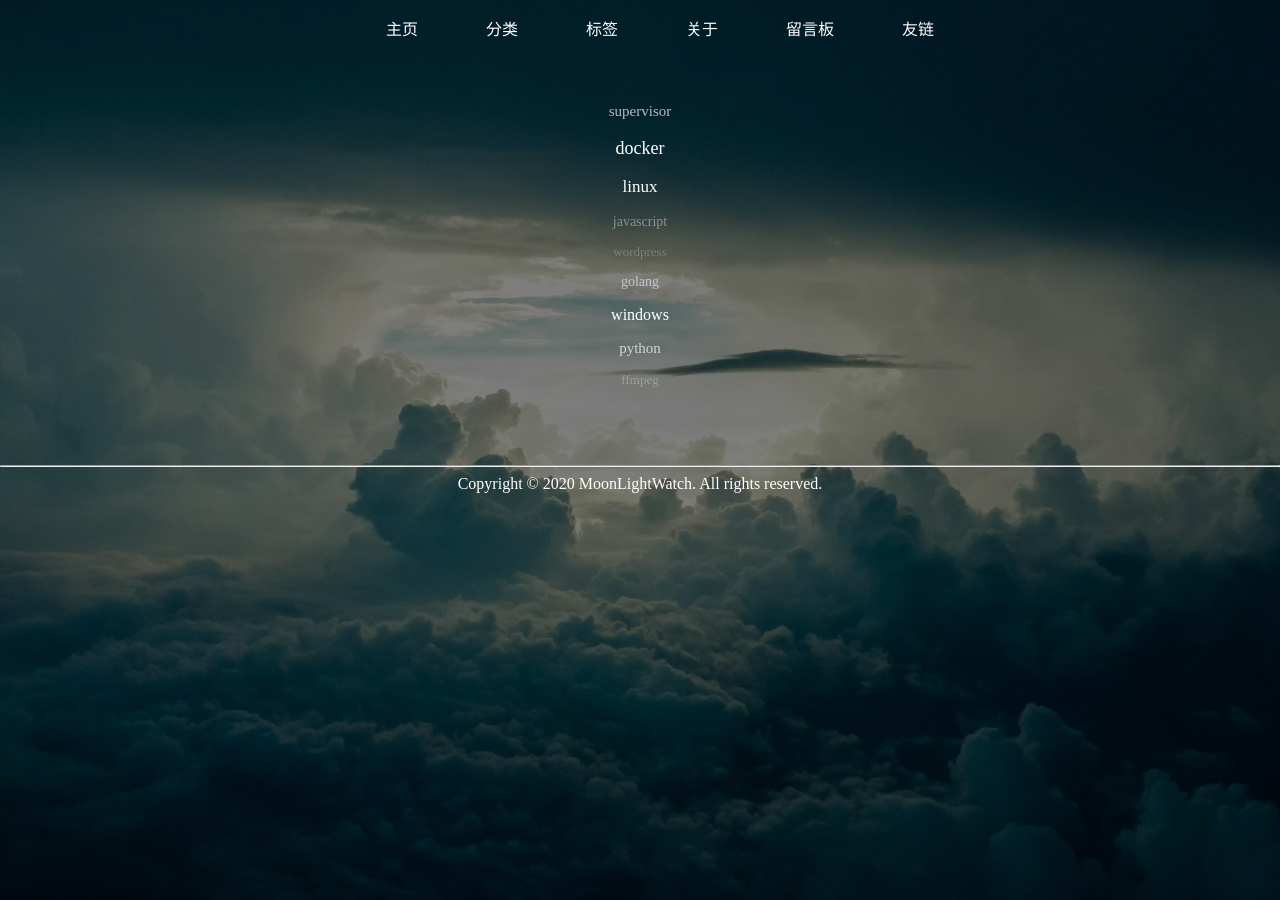
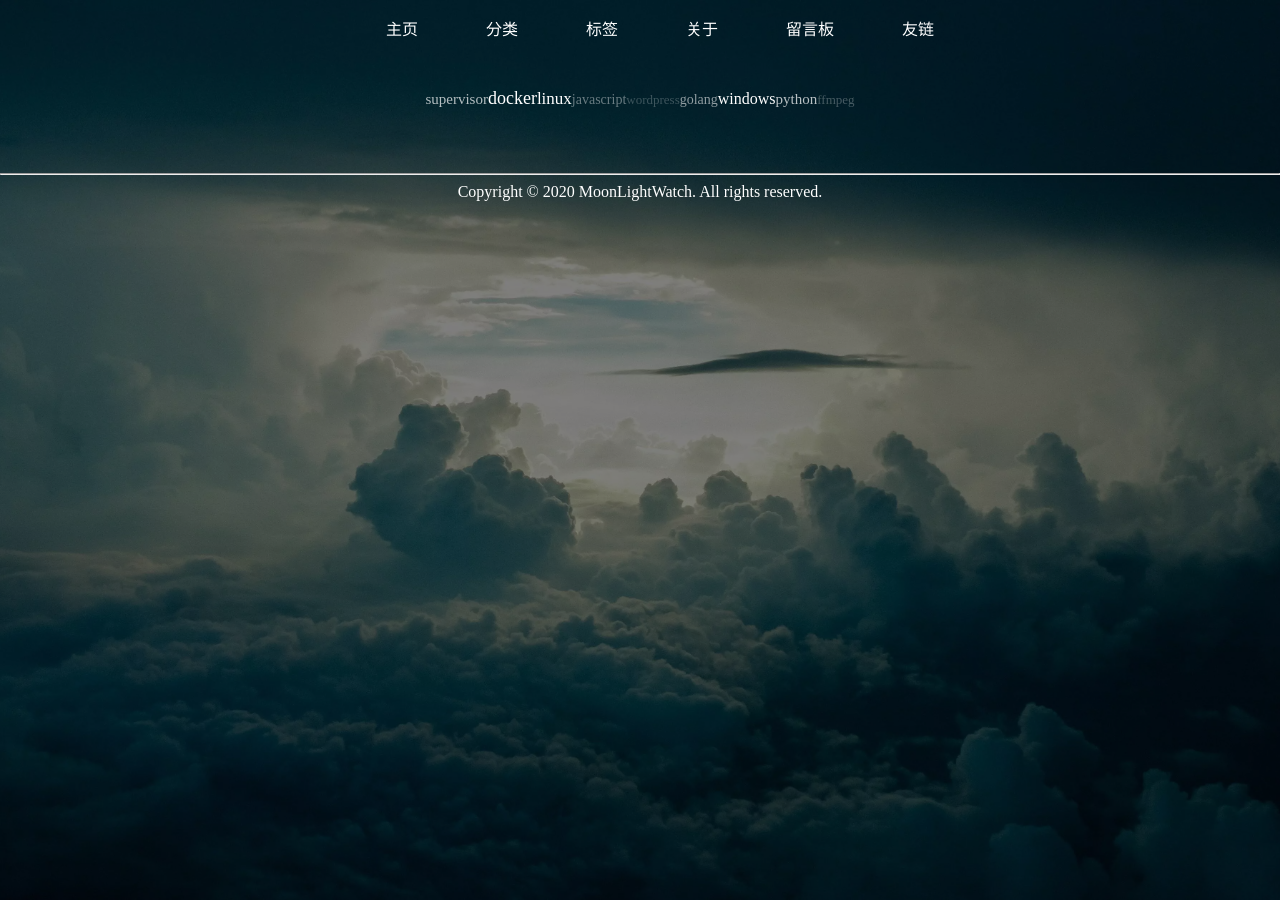
Before and after one commit to moonlightwatch/moonlightwatch.github.io, a Jekyll site: the page built from tags.html, in a window 1280 px wide. Built offline with Jekyll 4.4.1, drawn with Linux system fonts in a browser that asks for light colours.

Commit message:
update tags

```diff
--- a/tags.html
+++ b/tags.html
@@ -4,7 +4,7 @@ layout: page
 
 <div id="tags" style="width: 1024px;">
     {% for tag in site.tags %}
-    <p>{{ tag[0] }}</p>
+    <p style="display: inline;">{{ tag[0] }}</p>
     {% endfor %}
 </div>
 
```
